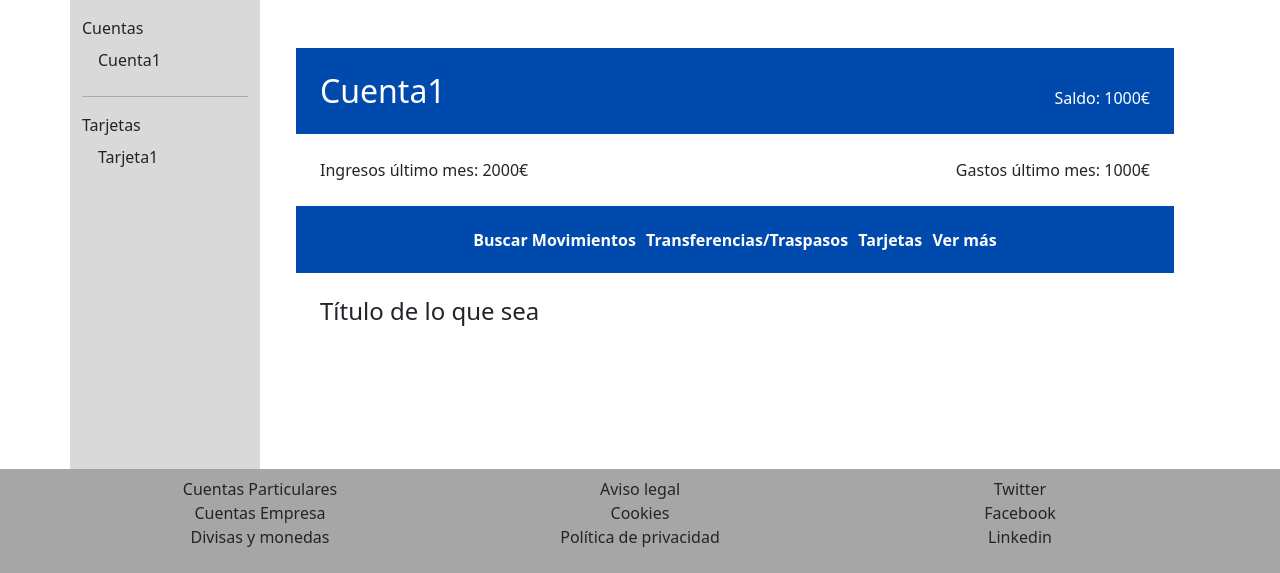
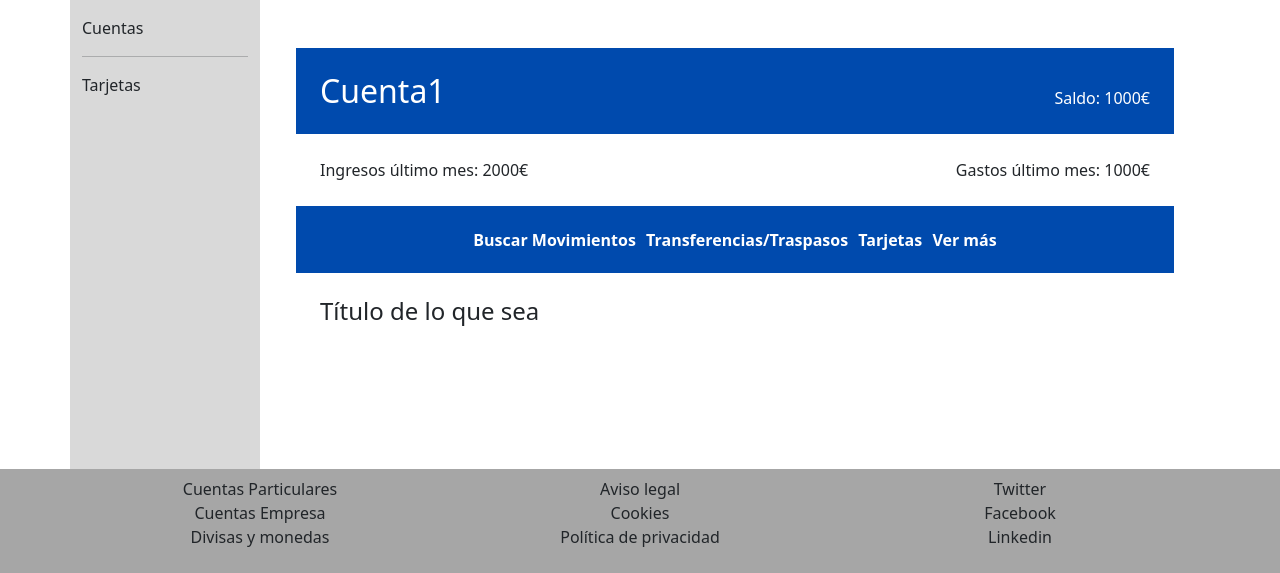
Before and after one commit to jaimelgc/polaris, a Django app: page /client/ in a window 1280 px wide. Shown: the part 244-817 px from the top of the page. Run offline with Django 4.2, Linux system fonts and the light colour scheme; the visitor is signed in with stand-in values (Sample User, id 1); some libraries are stand-ins or nearby versions.

Commit message:
preparing merge

```diff
--- a/client/templates/client/dashboard.html
+++ b/client/templates/client/dashboard.html
@@ -13,12 +13,14 @@
         <div class="row">
             <div class="col-2 bg-lgt-gray d-flex flex-column pt-3">
                 <ul class="list-group list-group-flush bg-lgt-gray">Cuentas
-                <a href="#" class="list-group-item list-group-item-action rounded bg-lgt-gray">Cuenta1</a>
-                    {% comment %} <li>bucle para mostrar cuentas</li> {% endcomment %}
+                    {% for account in accounts %}
+                    <a href="#" class="list-group-item list-group-item-action rounded bg-lgt-gray">{{ account.alias }}</a>
+                    {% endfor %}
                 </ul><hr>
                 <ul class="list-group list-group-flush bg-lgt-gray pb-3">Tarjetas
-                    <a href="#" class="list-group-item list-group-item-action rounded bg-lgt-gray">Tarjeta1</a>
-                    {% comment %} <li>bucle para mostrar tarjetas</li> {% endcomment %}
+                    {% for card in cards %}
+                    <a href="#" class="list-group-item list-group-item-action rounded bg-lgt-gray">{{ card.alias }}</a>
+                    {% endfor %}
                 </ul>
             </div>
             <div class="col-10 p-5">
```
